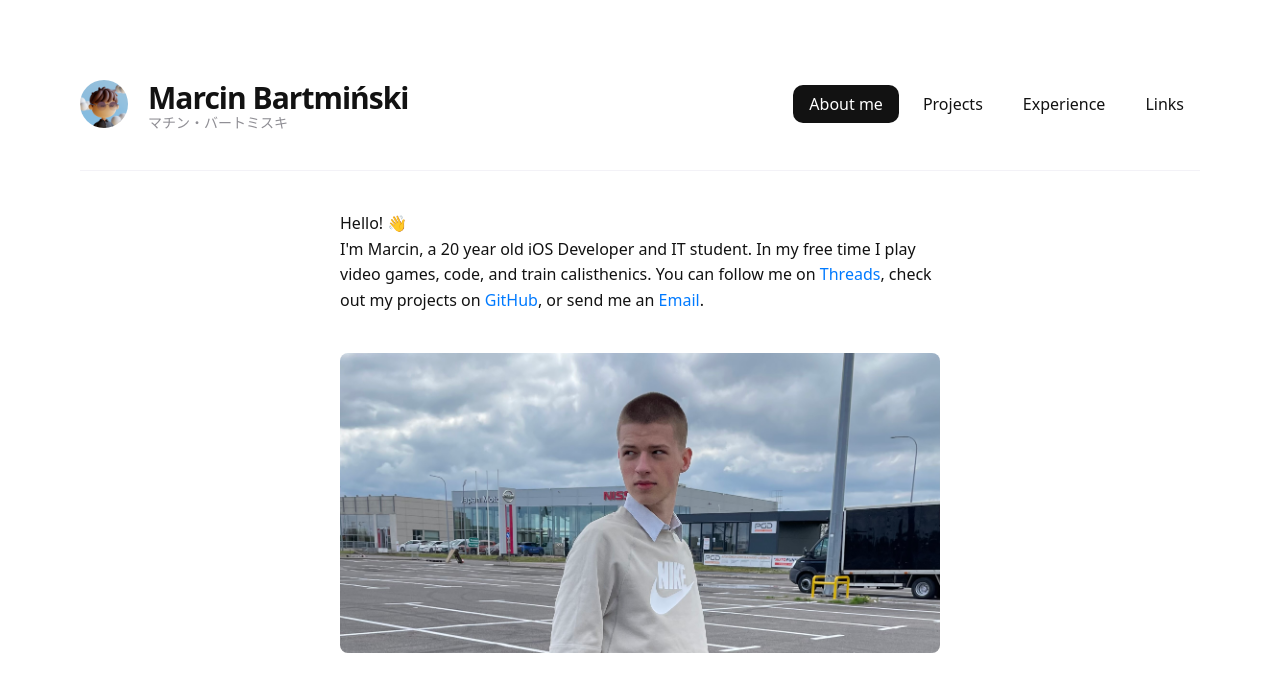
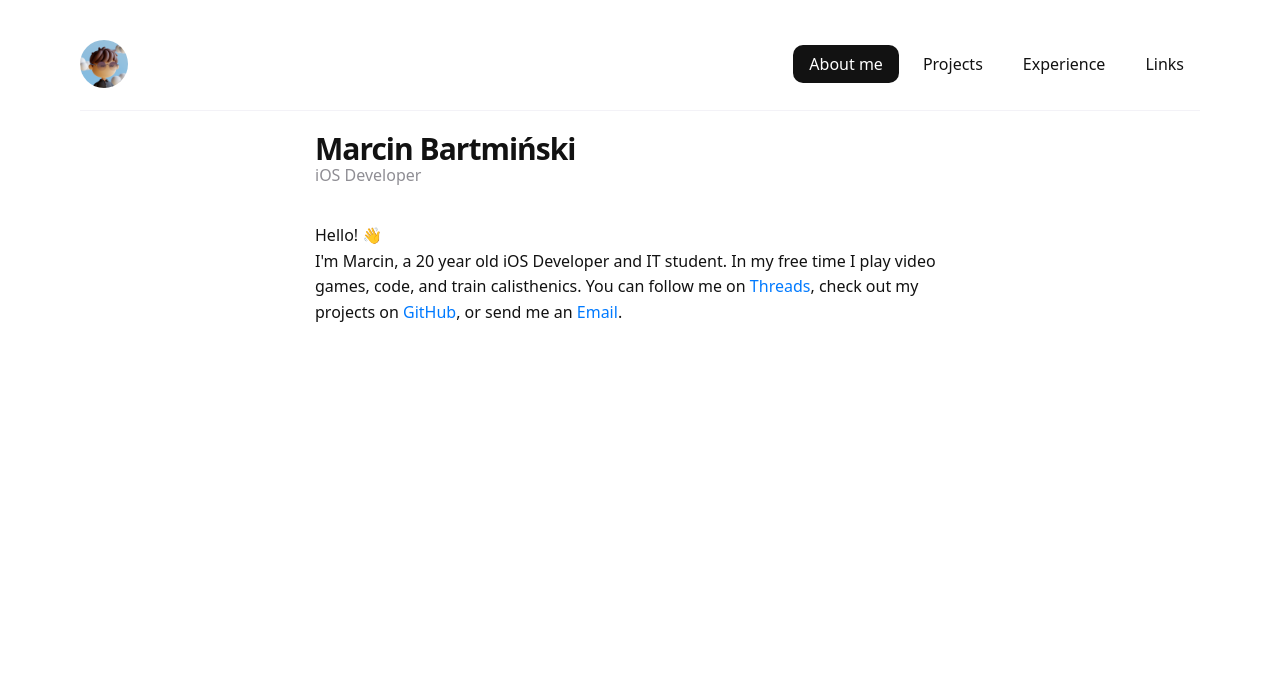
Before and after one commit to mbdjj/website, a Next.js app: page / in a window 1280 px wide. Shown: the top 692 px of the page. Built offline with nearby package versions, Linux system fonts and the light colour scheme.

Commit message:
:sparkles: Move title to wesite content level

```diff
--- a/components/Layout/layout.js
+++ b/components/Layout/layout.js
@@ -1,15 +1,48 @@
 import Nav from "../Nav/Nav";
 import SiteContent from "../SiteContent/SiteContent";
 import SiteLayout from "../SiteLayout/SiteLayout";
+import { usePathname } from "next/navigation";
+
+const titleData = {
+  "/": {
+    title: "Marcin Bartmiński",
+    caption: "iOS Developer",
+  },
+  "/projects": {
+    title: "Projects",
+    caption: "Some projects I've worked on.",
+  },
+  "/projects/walut": {
+    title: "Walut",
+    caption:
+      "App that you can use to check currency rates. Written in SwiftUI.",
+  },
+  "/experience": {
+    title: "Experience",
+    caption: "My career in IT.",
+  },
+  "/links": {
+    title: "Links",
+    caption: "My presence on different platforms.",
+  },
+};
 
 export default function Layout({ children }) {
+  const pathname = usePathname();
+
   return (
     <>
       <SiteLayout>
         <Nav />
         <div className="line" />
 
-        <SiteContent>{children}</SiteContent>
+        <SiteContent>
+          <div>
+            <h1>{titleData[pathname].title}</h1>
+            <p className="caption">{titleData[pathname].caption}</p>
+          </div>
+          {children}
+        </SiteContent>
       </SiteLayout>
     </>
   );
--- a/components/Nav/Nav.js
+++ b/components/Nav/Nav.js
@@ -21,53 +21,9 @@ function getTitle() {
   return titleArray[randomIndex];
 }
 
-function getNavTitle(selected) {
-  switch (selected) {
-    case "/projects":
-      return "My projects";
-    case "/projects/walut":
-      return "Walut";
-    case "/experience":
-      return "My experience";
-    case "/links":
-      return "Social links";
-    default:
-      return "Marcin Bartmiński";
-  }
-}
-
 export default function Nav() {
   const pathname = usePathname();
-  const [title, setTitle] = useState("");
   const [showMenu, setShowMenu] = useState(false);
-  const captionRef = useRef(null);
-
-  useEffect(() => {
-    setTitle(getTitle());
-    if (pathname === "/") {
-      captionRef.current.classList.add(styles.animateTitle);
-      setTimeout(() => {
-        captionRef.current.classList.remove(styles.animateTitle);
-      }, 250);
-    }
-  }, []);
-
-  const changeTitle = () => {
-    var timeout = null;
-
-    const prevTitle = title;
-    const newTitle = getTitle();
-
-    if (prevTitle != newTitle) {
-      setTitle(newTitle);
-      captionRef.current.classList.add(styles.animateTitle);
-      timeout = setTimeout(() => {
-        captionRef.current.classList.remove(styles.animateTitle);
-      }, 250);
-    } else {
-      changeTitle();
-    }
-  };
 
   return (
     <div className={styles.nav}>
@@ -86,17 +42,6 @@ export default function Nav() {
                 />
               </div>
             </Link>
-          </div>
-          <div className={styles.titleDiv}>
-            <h1>{getNavTitle(pathname)}</h1>
-
-            {pathname === "/" ? (
-              <p className="caption" ref={captionRef} onClick={changeTitle}>
-                {title || "..."}
-              </p>
-            ) : (
-              <></>
-            )}
           </div>
         </div>
         <nav>
@@ -150,7 +95,9 @@ export default function Nav() {
         </nav>
         <div className={styles.menuContainer}>
           <button
-            className={styles.menuButton + " " + (showMenu ? styles.selected : "")}
+            className={
+              styles.menuButton + " " + (showMenu ? styles.selected : "")
+            }
             onClick={() => {
               if (showMenu) {
                 setShowMenu(false);
@@ -164,10 +111,32 @@ export default function Nav() {
           {showMenu ? (
             <div className={styles.floatingWindow}>
               <div style={{ display: "flex", flexFlow: "column nowrap" }}>
-                <Link className={(pathname === "/" ? styles.selected : "")} href="/">About me</Link>
-                <Link className={(pathname.includes("/projects") ? styles.selected : "")} href="/projects">Projects</Link>
-                <Link className={(pathname === "/experience" ? styles.selected : "")} href="/experience">Experience</Link>
-                <Link className={(pathname === "/links" ? styles.selected : "")} href="/links">Links</Link>
+                <Link
+                  className={pathname === "/" ? styles.selected : ""}
+                  href="/"
+                >
+                  About me
+                </Link>
+                <Link
+                  className={
+                    pathname.includes("/projects") ? styles.selected : ""
+                  }
+                  href="/projects"
+                >
+                  Projects
+                </Link>
+                <Link
+                  className={pathname === "/experience" ? styles.selected : ""}
+                  href="/experience"
+                >
+                  Experience
+                </Link>
+                <Link
+                  className={pathname === "/links" ? styles.selected : ""}
+                  href="/links"
+                >
+                  Links
+                </Link>
               </div>
             </div>
           ) : (
--- a/components/Nav/Nav.module.css
+++ b/components/Nav/Nav.module.css
@@ -149,7 +149,7 @@
   }
 }
 
-@media (max-width: 756px) {
+@media (max-width: 535px) {
   .navContainer {
     align-items: center;
   }
--- a/components/SiteContent/SiteContent.module.css
+++ b/components/SiteContent/SiteContent.module.css
@@ -9,7 +9,13 @@
   max-width: 100%;
   padding: 0px;
   position: relative;
-  width: 600px;
+  width: 650px;
   box-sizing: border-box;
   margin: 0 auto;
 }
+
+@media (max-width: 809px) {
+  .contentContainer {
+    width: 600px;
+  }
+}
--- a/components/SiteLayout/SiteLayout.module.css
+++ b/components/SiteLayout/SiteLayout.module.css
@@ -8,7 +8,7 @@
   overflow: hidden;
   min-height: 100%;
   width: auto;
-  padding: 80px;
+  padding: 40px 80px;
   position: relative;
 }
 
@@ -18,7 +18,7 @@
   display: flex;
   flex: 0 0 auto;
   flex-flow: column nowrap;
-  gap: 40px;
+  gap: 20px;
   height: min-content;
   max-width: 100%;
   padding: 0px;
@@ -29,7 +29,7 @@
 
 @media (min-width: 810px) and (max-width: 999px) {
   .websiteContainer {
-    padding: 40px;
+    padding: 20px 40px;
   }
 }
 
@@ -38,9 +38,3 @@
     padding: 20px;
   }
 }
-
-@media (max-width: 756px) {
-  .contentContainer {
-    gap: 20px;
-  }
-}
--- a/pages/index.js
+++ b/pages/index.js
@@ -29,13 +29,11 @@ export default function Home() {
         <meta name="viewport" content="width=device-width, initial-scale=1" />
         <link rel="icon" href="/favicon.png" />
       </Head>
-
-      <div>
       <p>
         Hello! 👋 <br />
         I&apos;m Marcin, {getArticle(age)} {age} year old iOS Developer and IT
-          student. In my free time I play video games, code, and train calisthenics.
-          You can follow me on{" "}
+        student. In my free time I play video games, code, and train
+        calisthenics. You can follow me on{" "}
         <a
           className="inlineLink"
           href="https://threads.net/bartmisnki"
@@ -59,18 +57,6 @@ export default function Home() {
         </a>
         .
       </p>
-      </div>
-      <Tilt className={styles.photoDiv} tiltMaxAngleX="5" tiltMaxAngleY="5">
-        <Image
-          src={marcinPhoto}
-          alt="Marcin in park chilling."
-          placeholder="blur"
-          className={styles.photoImage}
-          width={600}
-          height={600}
-          quality={85}
-        />
-      </Tilt>
     </>
   );
 }
--- a/styles/Experience.module.css
+++ b/styles/Experience.module.css
@@ -17,6 +17,8 @@
   justify-content: space-between;
   padding: 8px;
   border-radius: 8px;
+
+  transition: background-color 0.2s ease-in-out;
 }
 
 .experienceItem:hover {
--- a/styles/globals.css
+++ b/styles/globals.css
@@ -68,11 +68,8 @@ p {
 }
 
 p.caption {
-  font-size: 14px;
   line-height: 1em;
   color: var(--secondary);
-  cursor: pointer;
-  user-select: none;
   opacity: 1;
 }
 
@@ -166,7 +163,7 @@ li {
   }
 }
 
-@media (max-width: 756px) {
+@media (max-width: 535px) {
   nav {
     display: none;
   }
```
Lines whose indentation alone changed are shown as unchanged.
